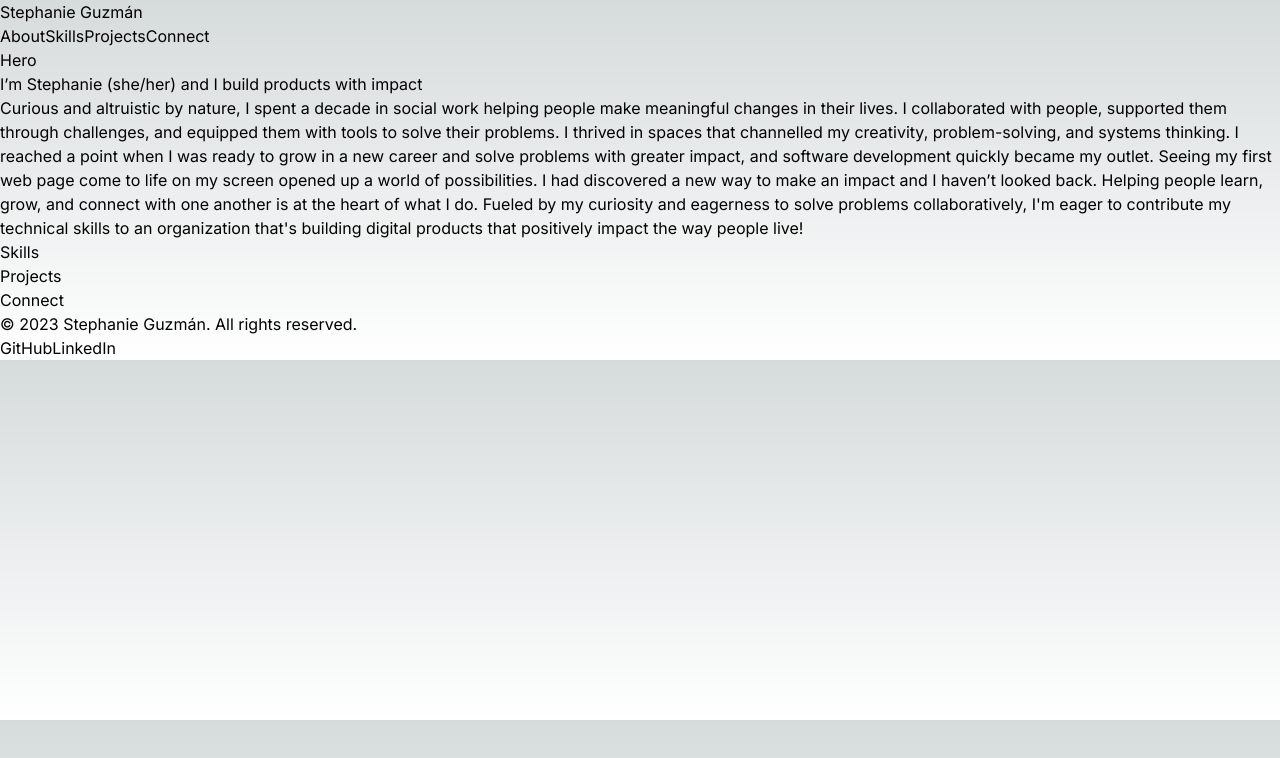
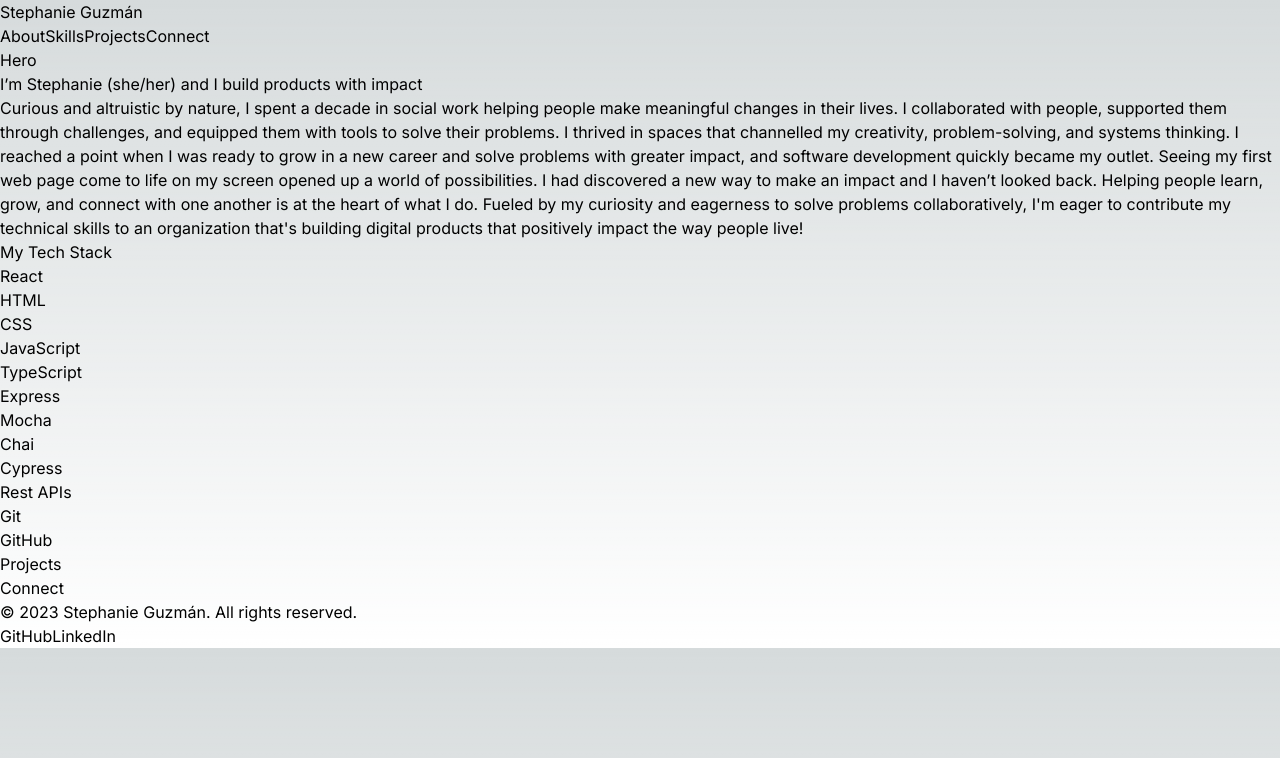
Before and after one commit to stephanieguzm/portfolio, a Next.js app: page / in a window 1280 px wide. Shown: the top 758 px of the page. Built offline with nearby package versions, Linux system fonts and the light colour scheme.

Commit message:
feat: add component copy + change const naming

```diff
--- a/src/components/skills/page.tsx
+++ b/src/components/skills/page.tsx
@@ -1,7 +1,12 @@
+import { PROFILE_SKILLS_TITLE, PROFILE_SKILLS_LABELS } from "@/lib/constants"
+
 export const Skills = () => {
   return (
-    <section>
-      <p>Skills</p>
+    <section className={"skills"}>
+      <h2>{PROFILE_SKILLS_TITLE}</h2>
+      {PROFILE_SKILLS_LABELS.map((skill, index) => {
+        return <p key={index}>{skill}</p>
+      })}
     </section>
   )
 }
--- a/src/lib/constants.ts
+++ b/src/lib/constants.ts
@@ -9,7 +9,7 @@ export const HERO_SUBTITLE_LABELS : string[] = [ "Front End Software Developer",
 export const PROFILE_ABOUT_TITLE : string = `I’m Stephanie (she/her) and I build products with impact`
 export const PROFILE_ABOUT_TEXT : string = `Curious and altruistic by nature, I spent a decade in social work helping people make meaningful changes in their lives. I collaborated with people, supported them through challenges, and equipped them with tools to solve their problems. I thrived in spaces that channelled my creativity, problem-solving, and systems thinking. \nI reached a point when I was ready to grow in a new career and solve problems with greater impact, and software development quickly became my outlet. Seeing my first web page come to life on my screen opened up a world of possibilities. I had discovered a new way to make an impact and I haven’t looked back. \nHelping people learn, grow, and connect with one another is at the heart of what I do. Fueled by my curiosity and eagerness to solve problems collaboratively, I'm eager to contribute my technical skills to an organization that's building digital products that positively impact the way people live!`
 
-export const PROFILE_SKILLS : string = `My Tech Stack`
+export const PROFILE_SKILLS_TITLE : string = `My Tech Stack`
 export const PROFILE_SKILLS_LABELS : string[] = [
   "React",
   "HTML",
```
